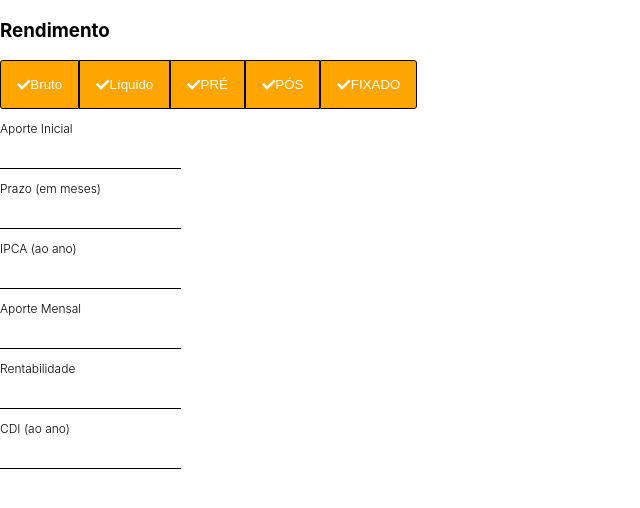
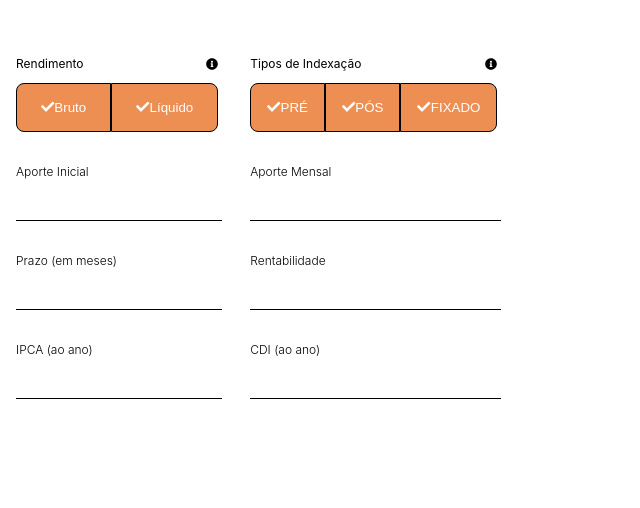
Before and after one commit to angelicamarttins/eqi, a React (Create React App) app: page / in a window 1280 px wide. Shown: the top 508 px of the page, without its empty margins (0-640 px from the left). Built offline with nearby package versions, Linux system fonts and the light colour scheme.

Commit message:
Adjust the style of Select and Input components

```diff
--- a/src/component/Input/index.js
+++ b/src/component/Input/index.js
@@ -6,8 +6,10 @@ const Input = (props) => {
 			{props.type.map((element) => {
 				return (
 					<div className='input__container'>
-						<h3 className='input__container__title'>{element.title}</h3>
-						<input type='number' className='input__container__input' />
+						<label className='input__container__label'>{element.title}</label>
+						<br />
+						<br />
+						<input type='text' className='input__container__input' />
 					</div>
 				)
 			})}
--- a/src/component/Input/style.scss
+++ b/src/component/Input/style.scss
@@ -1,17 +1,21 @@
 .input {
 	&__container {
-		&__title {
+    width: 100%;
+    display: block;
+    margin: 1.75rem 0;
+    // border: 2px solid red;
+		&__label {
 			font: {
 				size: 0.75rem;
 				weight: 300;
 			}
-			// text-align: center;
 		}
 
 		&__input {
-      outline: none;
-      border: none;
-      border-bottom: 1px solid black;
+			outline: none;
+			border: none;
+			border-bottom: 1px solid black;
+      width: 100%;
 		}
 	}
 }
--- a/src/component/Select/index.js
+++ b/src/component/Select/index.js
@@ -1,16 +1,31 @@
 import { FontAwesomeIcon } from '@fortawesome/react-fontawesome'
 import { faCheck } from '@fortawesome/free-solid-svg-icons'
+import { faInfoCircle } from '@fortawesome/free-solid-svg-icons'
 import './style.scss'
 
 const Select = (props) => {
+	const { id } = props.button[0]
+
 	return (
 		<div className='select'>
-			{props.button.map((item) => (
-				<button className='select__btn'>
-					<FontAwesomeIcon icon={faCheck} className='select__btn__icon' />
-					{item.title}
-				</button>
-			))}
+			<div className='select__title'>
+				<p>{id}</p>
+				<FontAwesomeIcon icon={faInfoCircle} className='select__title__icon' />
+			</div>
+			<div className='select__btn'>
+				{props.button.map((element) => (
+					<button
+						className={
+							element.id === 'Rendimento'
+								? `select__btn--rend`
+								: `select__btn--index`
+						}
+					>
+						<FontAwesomeIcon icon={faCheck} className='select__btn__icon' />
+						{element.title}
+					</button>
+				))}
+			</div>
 		</div>
 	)
 }
--- a/src/component/Select/style.scss
+++ b/src/component/Select/style.scss
@@ -1,14 +1,37 @@
-.select {
-	&__btn {
+@mixin padding($pixels) {
 	color: #fff;
-		background-color: orange;
-		padding: 1rem;
+	background-color: #ed8e53;
+	padding: $pixels;
 	border: 1px solid black;
+	cursor: pointer;
+
 	&:first-child {
-      border-radius: 3px 0 0 3px;
+		border-radius: 8px 0 0 8px;
 	}
+
 	&:last-child {
-      border-radius: 0 3px 3px 0;
+		border-radius: 0 8px 8px 0;
 	}
 }
+
+.select {
+	margin: 1.75rem 0;
+
+	&__title {
+		font: {
+			size: 0.75rem;
+			weight: 400;
 		}
+		display: flex;
+		justify-content: space-between;
+		align-items: center;
+	}
+
+	&__btn--rend {
+		@include padding(1rem 1.5rem);
+	}
+
+	&__btn--index {
+		@include padding(1rem);
+	}
+}
--- a/src/component/Simulator/index.js
+++ b/src/component/Simulator/index.js
@@ -1,8 +1,9 @@
+import './style.scss'
 import Select from '../Select'
 import Input from '../Input'
 
 const Simulator = (props) => {
-	const buttonArray = [
+	const buttonArrayRendimento = [
 		{
 			id: 'Rendimento',
 			title: 'Bruto',
@@ -11,6 +12,9 @@ const Simulator = (props) => {
 			id: 'Rendimento',
 			title: 'Líquido',
 		},
+	]
+
+	const buttonArrayIndexacao = [
 		{
 			id: 'Tipos de Indexação',
 			title: 'PRÉ',
@@ -25,7 +29,7 @@ const Simulator = (props) => {
 		},
 	]
 
-	const inputArray = [
+	const inputArrayRendimento = [
 		{
 			id: 'Rendimento',
 			title: 'Aporte Inicial',
@@ -38,6 +42,9 @@ const Simulator = (props) => {
 			id: 'Rendimento',
 			title: 'IPCA (ao ano)',
 		},
+	]
+
+	const inputArrayIndexacao = [
 		{
 			id: 'Tipos de Indexação',
 			title: 'Aporte Mensal',
@@ -52,10 +59,15 @@ const Simulator = (props) => {
 		},
 	]
 	return (
-		<div>
-			<h3>Rendimento</h3>
-			<Select button={buttonArray} />
-			<Input type={inputArray} />
+		<div className='simulator'>
+			<div className='simulator__rendimento'>
+				<Select button={buttonArrayRendimento} />
+				<Input type={inputArrayRendimento} />
+			</div>
+			<div className='simulator__indexacao'>
+				<Select button={buttonArrayIndexacao} />
+				<Input type={inputArrayIndexacao} />
+			</div>
 		</div>
 	)
 }
--- a/src/component/Simulator/style.scss
+++ b/src/component/Simulator/style.scss
@@ -0,0 +1,15 @@
+.simulator {
+	display: flex;
+	justify-content: flex-start;
+	align-items: center;
+
+  &__rendimento {
+    min-width: 200px;
+    margin: 1rem;
+  }
+
+  &__indexacao {
+    min-width: 225px;
+    margin: 1rem;
+  }
+}
--- a/src/pages/App.scss
+++ b/src/pages/App.scss
@@ -0,0 +1,5 @@
+.app {
+	display: flex;
+	justify-content: space-between;
+	align-items: center;
+}
```
Also changed, not shown: 152025499-e79b10a4-7245-4303-af2c-ffd4bf2895f6.png (added). Lines whose indentation alone changed are shown as unchanged.
